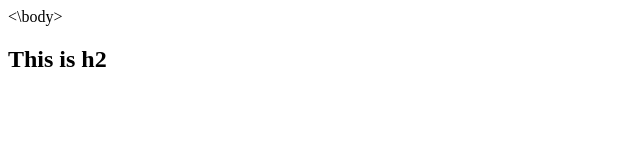
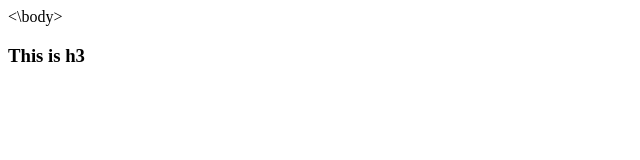
Before and after one commit to kvslearn/hello_world, a plain HTML site: page index.html in a window 1280 px wide. Shown: the full height of the page, 0-640 px from the left. Drawn offline with Linux system fonts and the light colour scheme.

Commit message:
in branch test added file

```diff
--- a/index.html
+++ b/index.html
@@ -1,4 +1,4 @@
 <head>
 	<body><\body>
-		<h2>This is h2</h2>
+		<h3>This is h3</h3>
 		</head>
```
